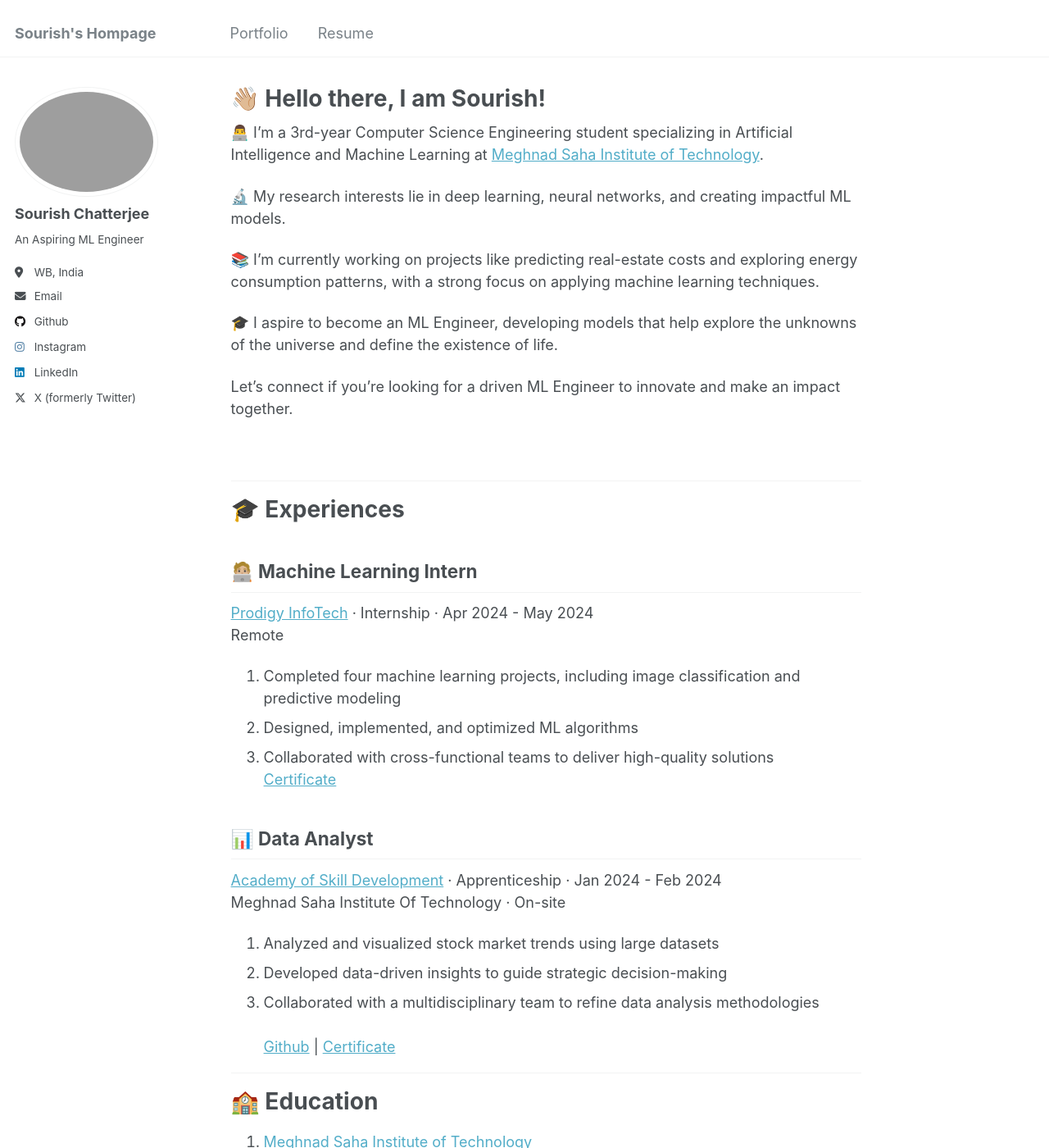
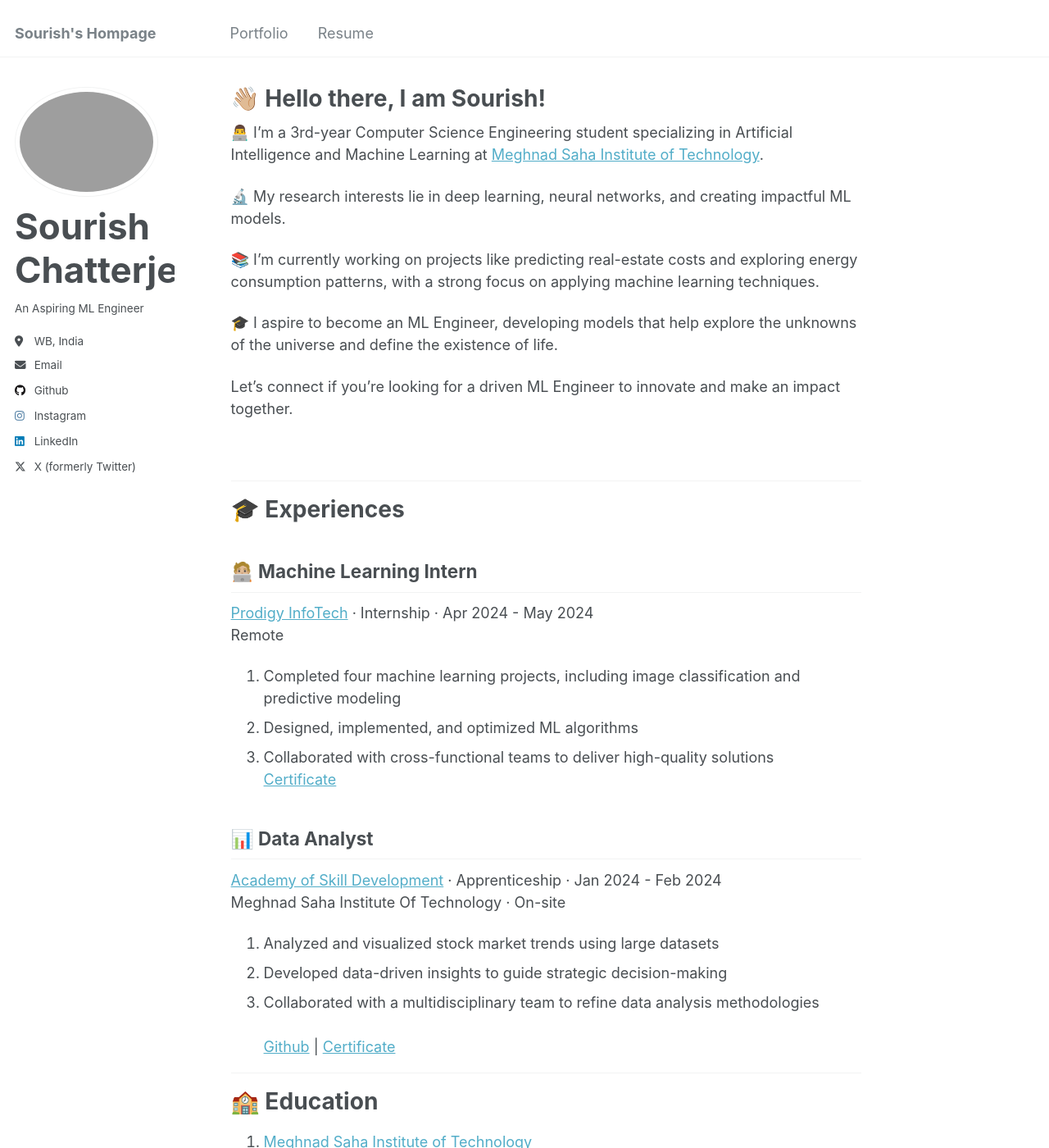
Before and after one commit to Nexalyze/Nexalyze.github.io, a Jekyll site: the page built from _pages/about.md, in a window 1280 px wide and 1400 px high. Shown: the whole window at 82% size. Built offline with Jekyll 4.4.1, drawn with Linux system fonts in a browser that asks for light colours.

Commit message:
Increased Title Size

```diff
--- a/_sass/_sidebar.scss
+++ b/_sass/_sidebar.scss
@@ -125,7 +125,7 @@
 }
 .sidebar .author__name {
   font-family: $sans-serif;
-  font-size: $type-size-5;
+  font-size: $type-size-1;
 }
 
 .sidebar .author__desktop {
```
